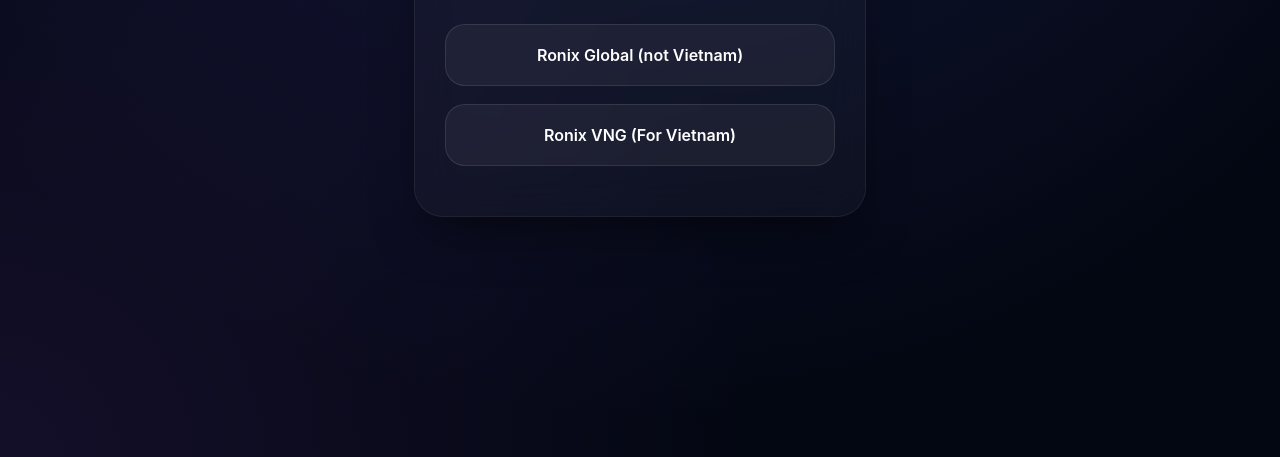
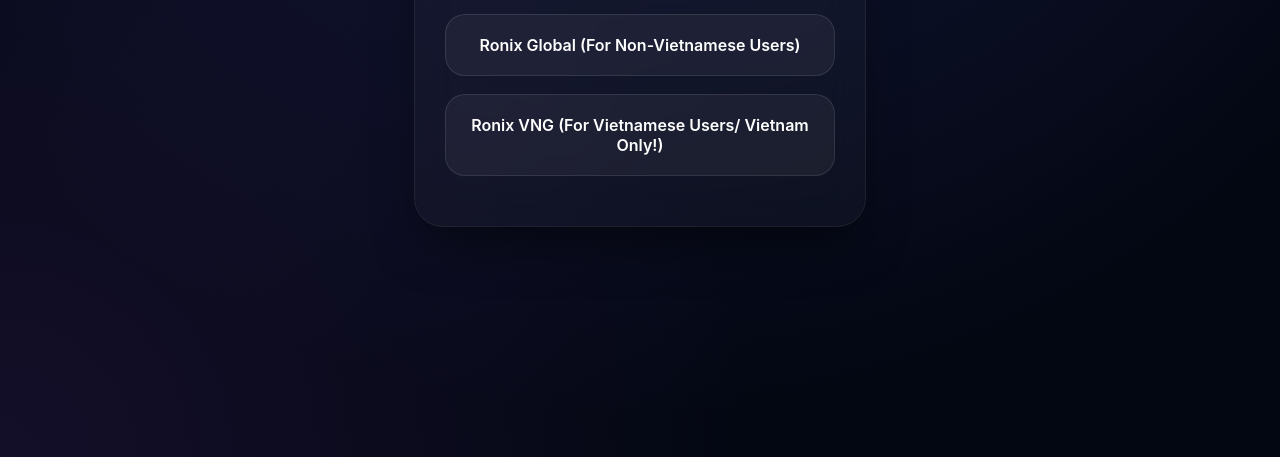
Before and after one commit to 8ygh/8ygh.github.io, a plain HTML site: page index.html in a window 1280 px wide. Shown: the part 343-800 px from the top of the page. Drawn offline with Linux system fonts and the light colour scheme.

Commit message:
Update index.html

```diff
--- a/index.html
+++ b/index.html
@@ -99,8 +99,8 @@
     <h1>Select Install Version</h1>
 
     <div class="button-container">
-        <a href="https://8ygh.github.io/global/" class="select-btn">Ronix Global (not Vietnam)</a>
-        <a href="https://8ygh.github.io/vng/" class="select-btn">Ronix VNG (For Vietnam)</a>
+        <a href="https://8ygh.github.io/global/" class="select-btn">Ronix Global (For Non-Vietnamese Users)</a>
+        <a href="https://8ygh.github.io/vng/" class="select-btn">Ronix VNG (For Vietnamese Users/ Vietnam Only!)</a>
     </div>
 </div>
 
```
